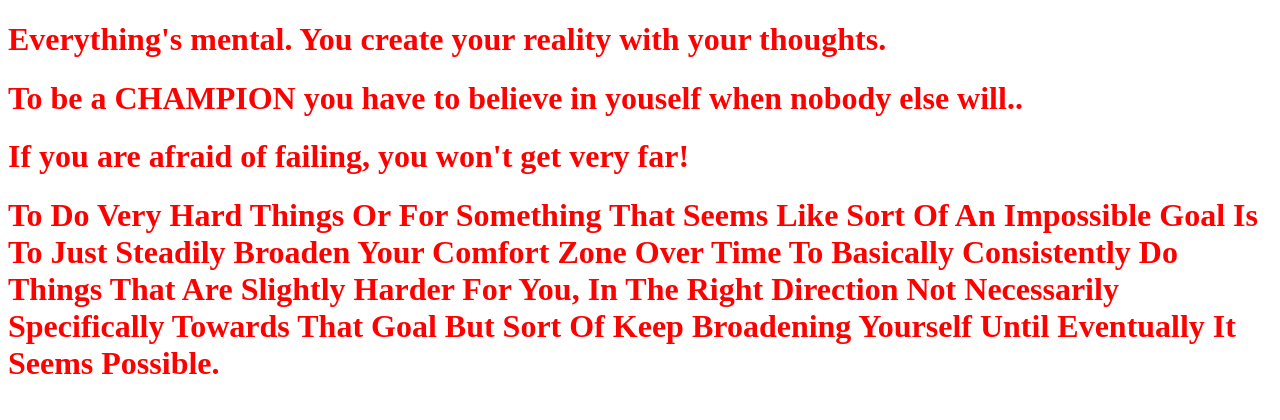
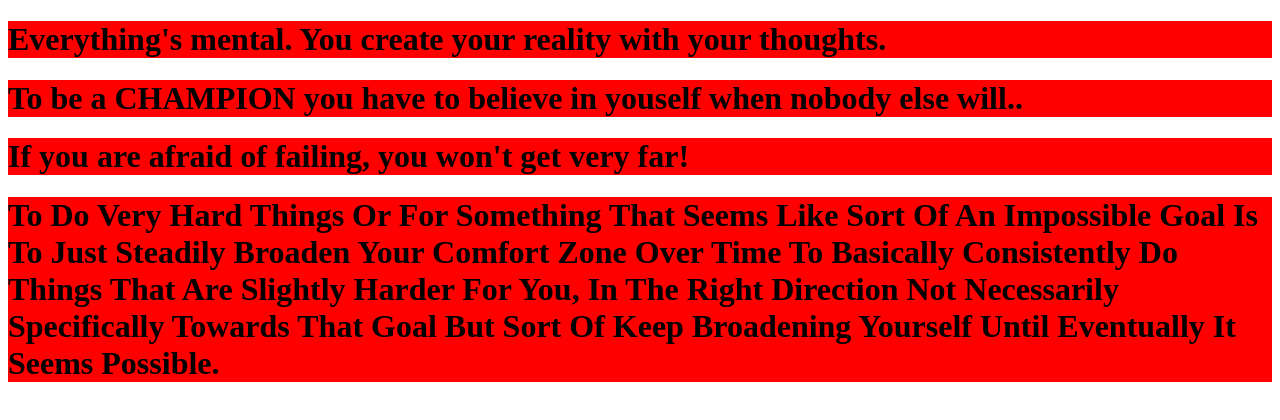
Before and after one commit to suneetsuniit/youhavetolearnvue, a Vue app: page / in a window 1280 px wide. Shown: the top 420 px of the page. Built offline with nearby package versions, Linux system fonts and the light colour scheme; the HTML template or start-up script is replaced by a standard one.

Commit message:
Update App.vue

```diff
--- a/src/App.vue
+++ b/src/App.vue
@@ -25,7 +25,8 @@ export default {
 <style  lang="scss" scoped>
 
   h1 {
-    color:rgb(255, 0, 0);
+    background-color:rgb(255, 0, 0);
+      padding-left: 0;
   }
 
 </style>
```
